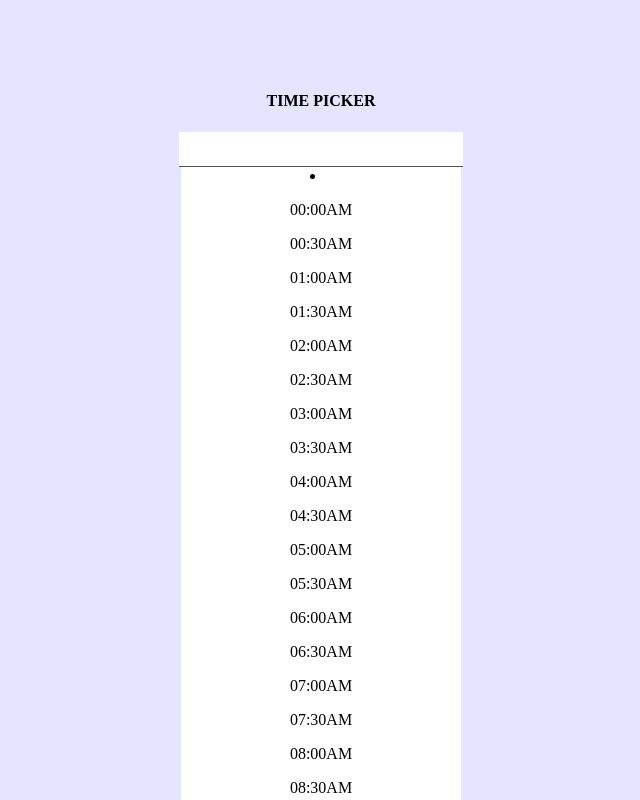
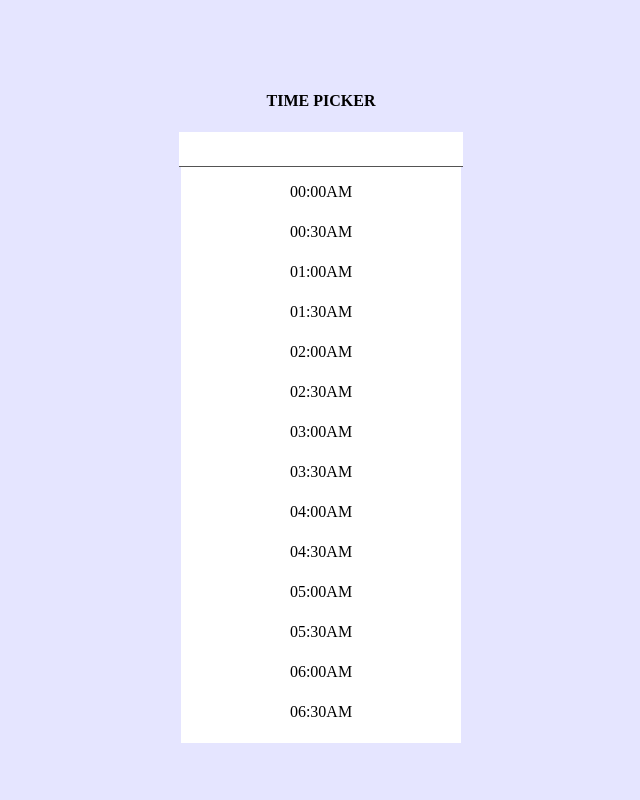
Before and after one commit to LehruAngela/React-Challenges, a React (Create React App) app: page / in a window 1280 px wide. Both pictures are taken after a click on the element 640 px from the left and 149 px from the top of the page. Shown: the top 800 px of the page, without its empty margins (319-959 px from the left). Built offline with nearby package versions, Linux system fonts and the light colour scheme.

Commit message:
Added tests and improved UX

```diff
--- a/src/App.css
+++ b/src/App.css
@@ -17,10 +17,15 @@
   display:inline-block;
   background-color: white;
   width: 17.5em;
-  /* height: 70vh;
-  overflow: scroll; */
+  padding-top: 1em;
+  height: 70vh;
+  overflow: scroll;
+}
+
+.timeValue{
+  height: 2.5em;
 }
 
 .timeValue:hover {
-  background-color: gray;
+  background-color: rgb(238, 238, 238);
 }
--- a/src/App.js
+++ b/src/App.js
@@ -1,6 +1,6 @@
 import React from 'react';
 import './App.css';
-import TimePicker from './timepicker';
+import TimePicker from './timePicker';
 
 function App() {
   return (
--- a/src/timepicker.js
+++ b/src/timePicker/index.js
@@ -39,7 +39,10 @@ class TimePicker extends Component {
 
   handleInputChange = (event) => {
     const { name, value } = event.target;
-    this.setState({ [name]: value })
+    this.setState({
+      [name]: value,
+      listOpen: false
+    });
   }
 
   /* Function to select the clicked time value */
@@ -47,14 +50,14 @@ class TimePicker extends Component {
     this.setState({
       inputValue: value,
       listOpen: false
-    })
+    });
   }
 
   render() {
     const { values, listOpen, inputValue } = this.state;
     const timeValues = values.map(value => (
       <div key={value} onClick={() => this.selectValue(value)}>
-        <p>{value}</p>
+        <div className="timeValue">{value}</div>
       </div>
     ));
 
@@ -63,10 +66,10 @@ class TimePicker extends Component {
       <div>
         <h4>TIME PICKER</h4>
         <div onClick={() => this.toggleList()}>
-          <input type="text" className="timeInput" value={inputValue} onChange={this.handleInputChange}></input>
+          <input type="text" className="timeInput" name="inputValue" value={inputValue} onChange={this.handleInputChange}></input>
         </div>
-        <div className="timeValues">
-          {listOpen && <li>{timeValues}</li>}
+        <div>
+          {listOpen && <li className="timeValues">{timeValues}</li>}
         </div>
       </div>
     )
```
Also changed, not shown: package.json (+7 -0 lines), 2 other files (tests, documents, lock files or other folders).
